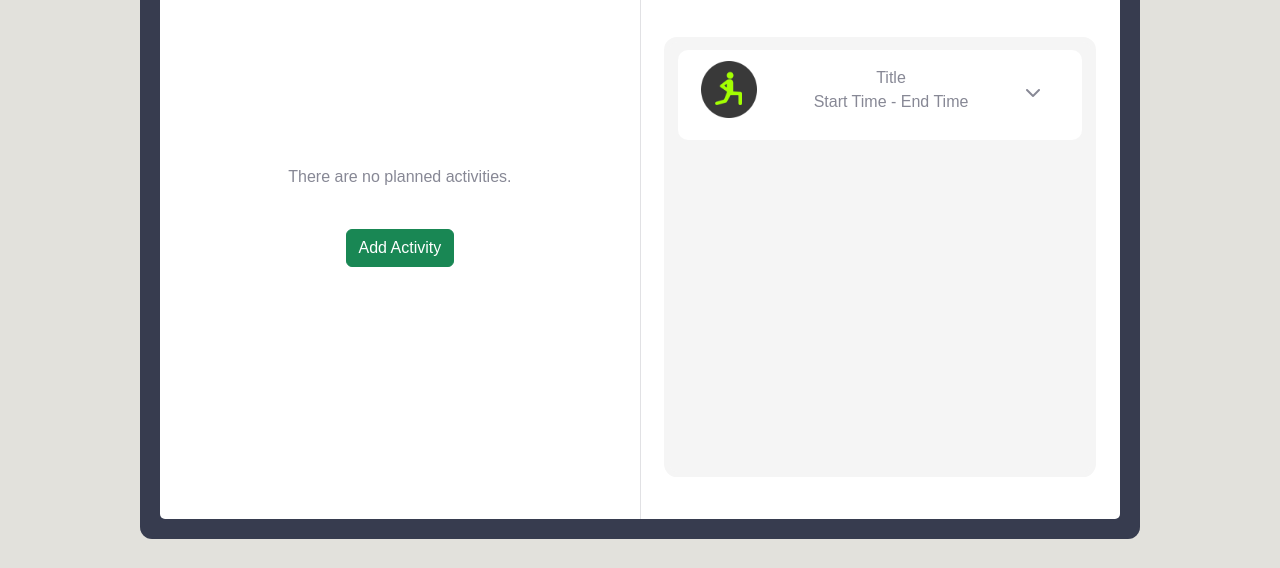
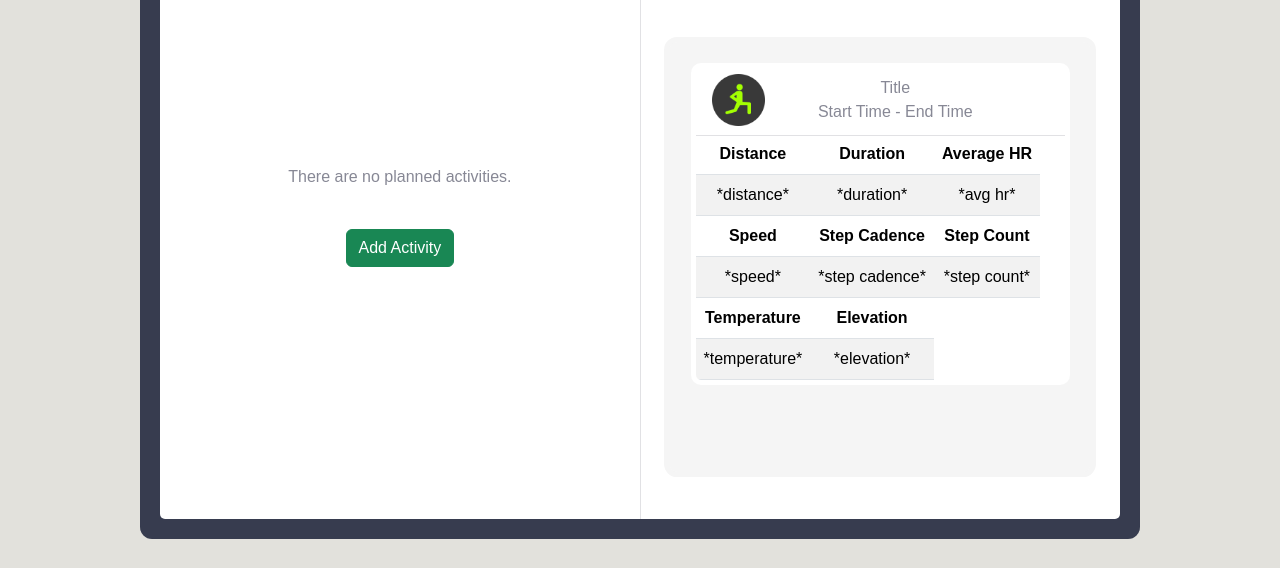
Before and after one commit to CobyArambula/fitness-planner, a website: page index.html in a window 1280 px wide. Both pictures are taken after a click on the element "10". Shown: the part 232-800 px from the top of the page. Drawn offline with nearby package versions, Linux system fonts and the light colour scheme; no server answers.

Commit message:
All recorded activity is displayed by default
Not sure how to execute the expand function for individual objects.
For now I am resorting to this option.

```diff
--- a/index.html
+++ b/index.html
@@ -120,11 +120,12 @@
                     <div class="recorded-activity-outer-info">
                       <img src="/assets/functional-strength-training.png" />
                       <p>Title&#10;Start Time - End Time</p>
-                      <i
+                      <!-- <i
                         class="fa-solid fa-chevron-up"
                         id="recordedActivityExpandChevron"
-                      ></i>
+                      ></i> -->
                     </div>
+                    <hr />
                     <table
                       class="table text-center table-striped"
                       id="recordedActivityInnerInfo"
--- a/script.js
+++ b/script.js
@@ -222,16 +222,16 @@ function viewAddActivity() {
 }
 
 // Toggles all info for a recorded activity
-function toggleRecordedActivityInfo() {
-  if (recordedActivityInnerInfo.style.display == "none") {
-    recordedActivityInnerInfo.style.display = "block";
-    recordedActivityToggle.style.rotate = "0";
-  } else {
-    recordedActivityInnerInfo.style.display = "none";
-  }
-}
+// function toggleRecordedActivityInfo() {
+//   if (recordedActivityInnerInfo.style.display == "none") {
+//     recordedActivityInnerInfo.style.display = "block";
+//     recordedActivityToggle.style.rotate = "0";
+//   } else {
+//     recordedActivityInnerInfo.style.display = "none";
+//   }
+// }
 
-toggleRecordedActivityInfo();
+// toggleRecordedActivityInfo();
 
 document.addEventListener("DOMContentLoaded", function () {
   addActivityForm.addEventListener("submit", function (event) {
--- a/styles.css
+++ b/styles.css
@@ -357,12 +357,15 @@ If there are no activities recorded, a message will display describing such */
   border-radius: 10px;
   display: flex;
   flex-direction: column;
+  overflow: auto;
   min-width: 80%;
   min-height: 17%;
   height: auto;
-  margin: 2%;
-  transition: height 2s ease;
-  cursor: pointer;
+  margin: 5%;
+}
+
+.recorded-activity-item hr {
+  margin-top: -2%;
 }
 
 .recorded-activity-outer-info {
@@ -376,8 +379,10 @@ If there are no activities recorded, a message will display describing such */
 }
 
 #recordedActivityInnerInfo {
-  display: none;
+  display: block;
   height: auto;
+  justify-content: center;
+  margin-top: -5%;
 }
 
 .recorded-activity-item img {
```
